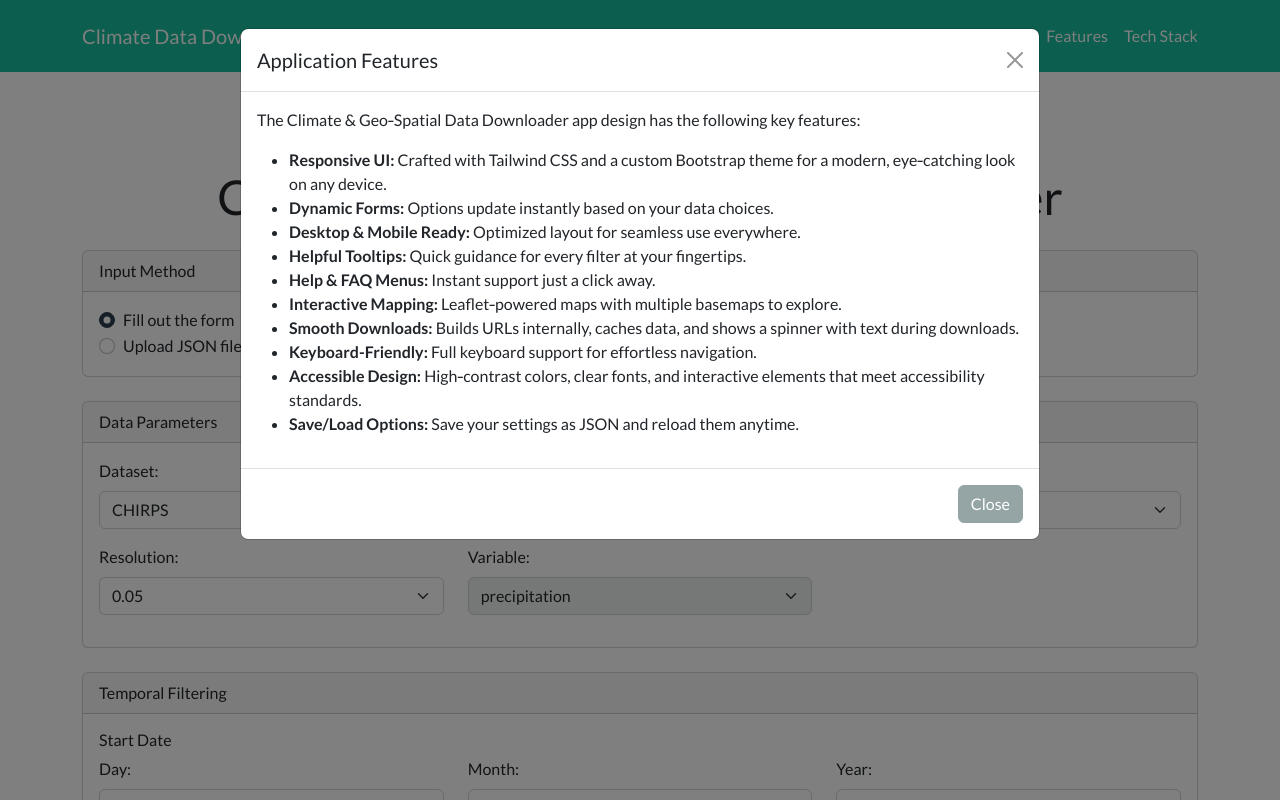
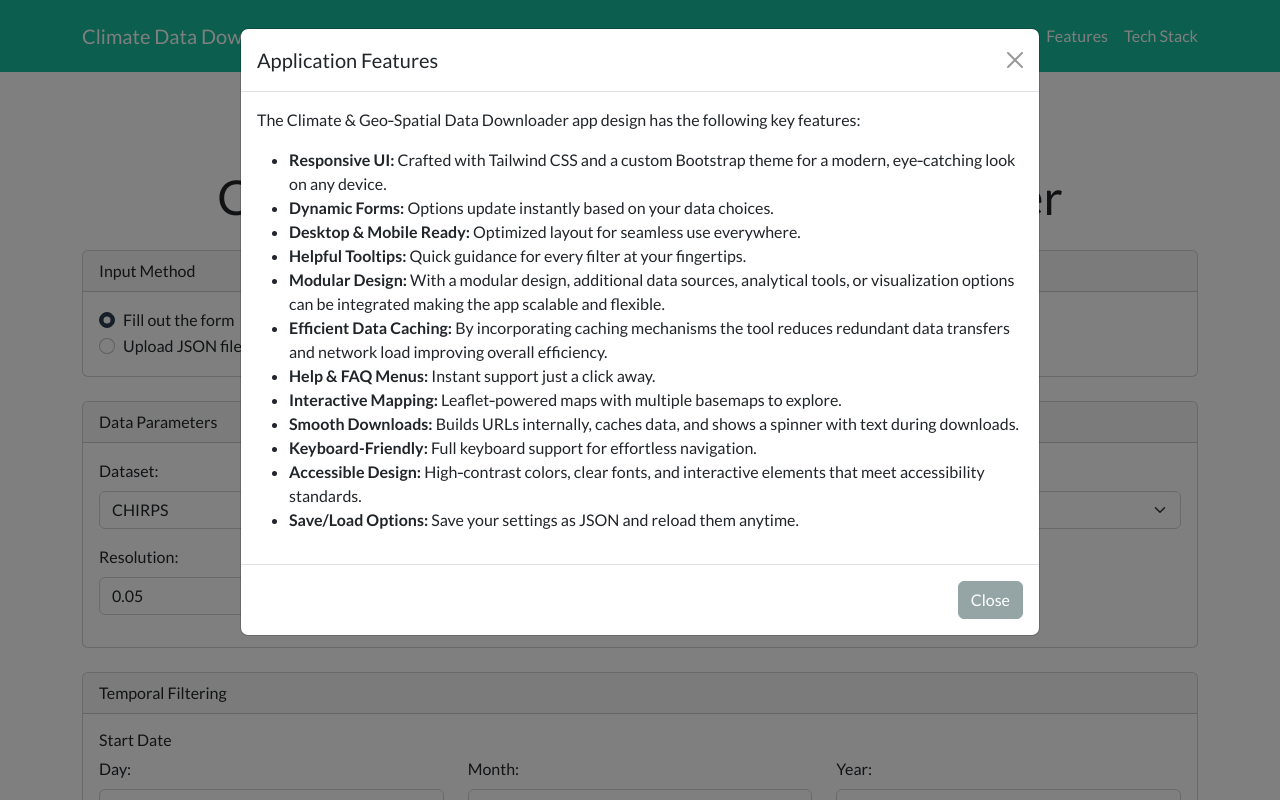
Before and after one commit to YonSci/climate-data-downloader, a Flask app: page / in a window 1280 px wide, after a click on "Features". Run offline with Flask 3, Linux system fonts and the light colour scheme; some libraries are stand-ins or nearby versions.

Commit message:
feature modal modfied

```diff
--- a/app/templates/index.html
+++ b/app/templates/index.html
@@ -401,6 +401,8 @@
             <li><strong>Dynamic Forms:</strong> Options update instantly based on your data choices.</li>
             <li><strong>Desktop &amp; Mobile Ready:</strong> Optimized layout for seamless use everywhere.</li>
             <li><strong>Helpful Tooltips:</strong> Quick guidance for every filter at your fingertips.</li>
+            <li><strong>Modular Design:</strong> With a modular design, additional data sources, analytical tools, or visualization options can be integrated making the app scalable and flexible.</li>
+            <li><strong>Efficient Data Caching:</strong> By incorporating caching mechanisms the tool reduces redundant data transfers and network load improving overall efficiency.</li>
             <li><strong>Help &amp; FAQ Menus:</strong> Instant support just a click away.</li>
             <li><strong>Interactive Mapping:</strong> Leaflet‑powered maps with multiple basemaps to explore.</li>
             <li><strong>Smooth Downloads:</strong> Builds URLs internally, caches data, and shows a spinner with text during downloads.</li>
```
